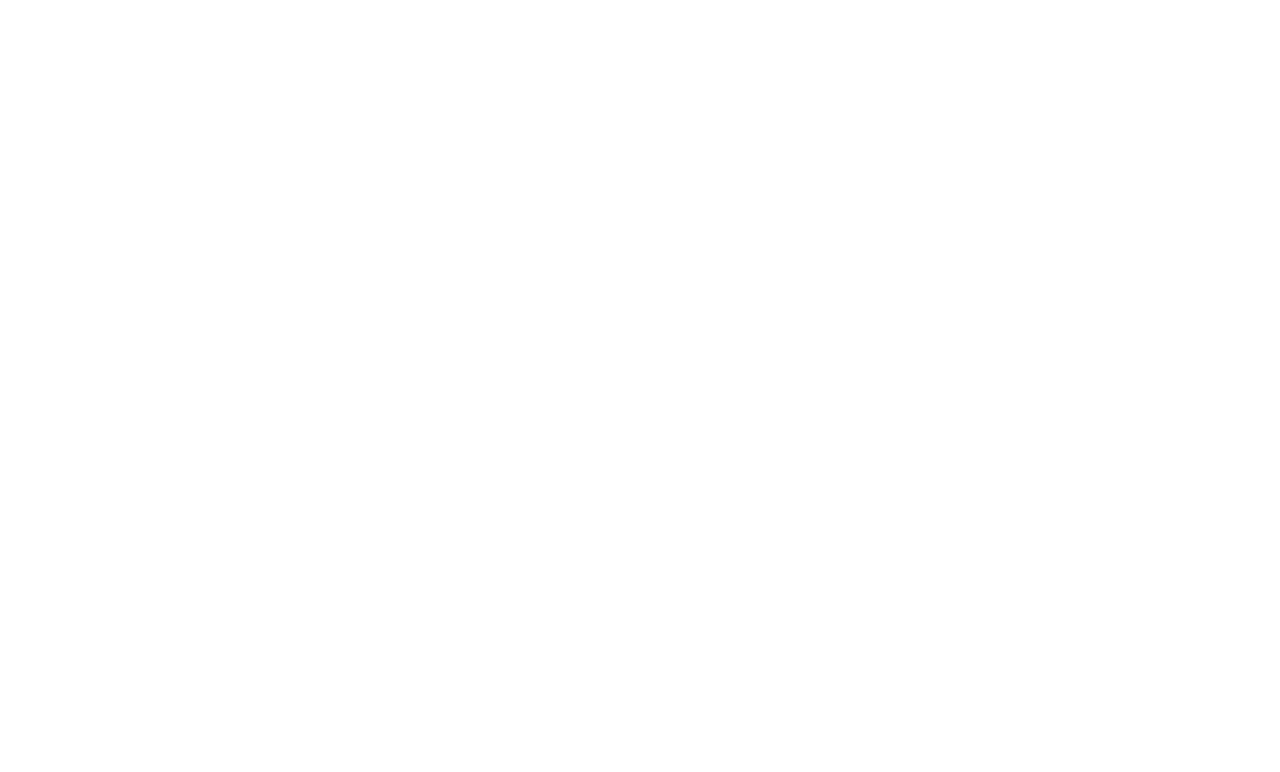
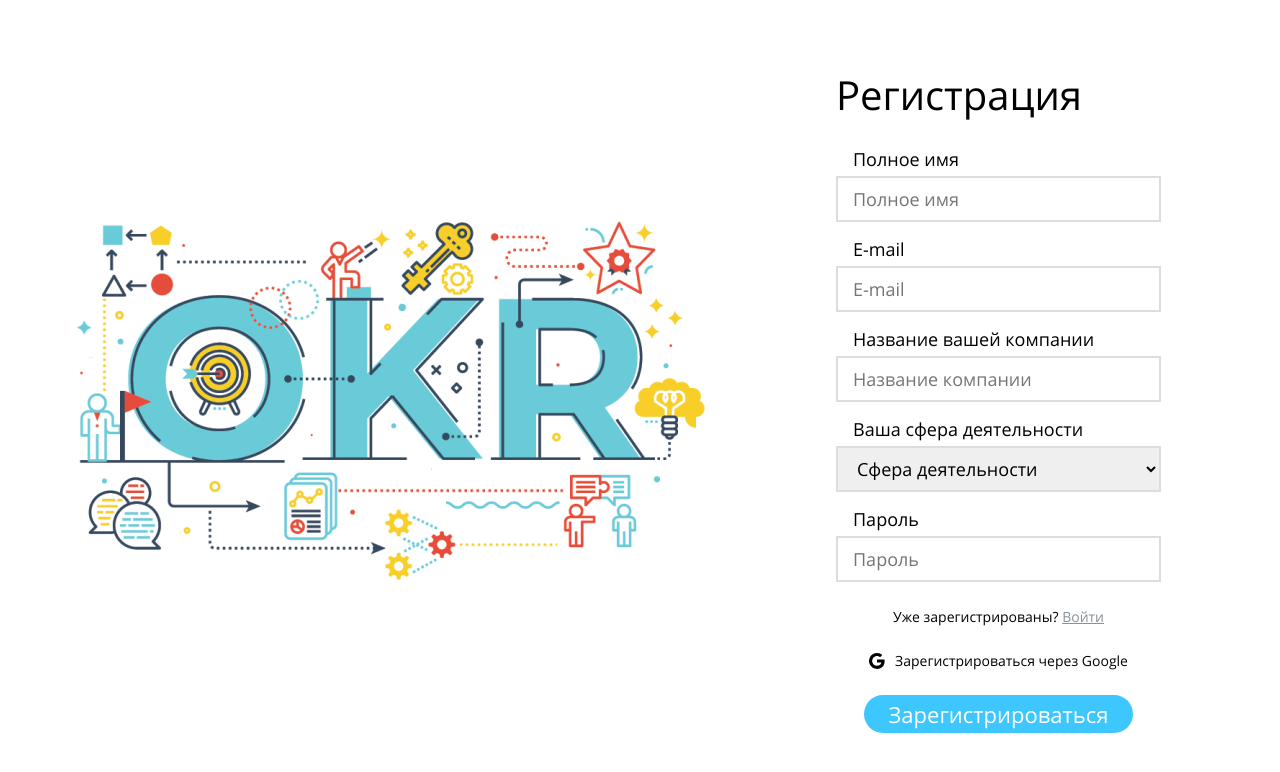
Before and after one commit to nikororo/OKR-methodology-CastoFront, a Vue app: page /signup in a window 1280 px wide. Shown: the top 772 px of the page. Built offline with nearby package versions, Linux system fonts and the light colour scheme.

Commit message:
markup-auth

```diff
--- a/src/App.vue
+++ b/src/App.vue
@@ -9,4 +9,21 @@
   margin: 0;
   padding: 0;
 }
+
+@font-face {
+    font-family: "Open Sans";
+    src: url("../public/OpenSans.ttf") format("truetype");
+    font-style: normal;
+    font-weight: normal;
+}
+
+#app, input, button, select {
+  font-family: 'Open Sans', sans-serif;
+  font-size: 18px;
+}
+
+input:active, input:focus, select:focus  {
+  outline: none;
+}
+
 </style>
--- /dev/null
+++ b/src/components/Signin.vue
@@ -0,0 +1,130 @@
+<template>
+	<div class="authorization">
+    <img alt="Okr" :src="`${publicPath}auth.png`">
+		<form v-on:submit.prevent="onLog">
+			<div class="authTitle">Вход</div>
+      <label for="signinEmail">E-mail</label>
+			<input id="signinEmail" v-model="email" v-bind:class="{error: this.$store.state.authHasError}" type="email" placeholder="E-mail" required/>
+      <label for="signinPass">Пароль</label>
+			<input id="signinPass" v-model="password" v-bind:class="{error: this.$store.state.authHasError}" type="password" placeholder="Пароль" required/>
+			<div class="errorMsg" v-if="this.$store.state.authHasError">Неверный email или пароль</div>
+      <div class="message">Еще не зарегистрированы? <router-link to="/signup">Создать аккаунт</router-link></div>
+      <div class="enterGoogle">
+        <svg width="16" height="16" viewBox="0 0 16 16" fill="none" xmlns="http://www.w3.org/2000/svg">
+          <path d="M0.850382 4.39371C2.1614 1.78937 4.85435 0 7.97252 0C10.1251 0 11.9234 0.788397 13.3052 2.07285L11.0552 4.26974C10.4794 3.72934 9.46956 3.08269 7.97252 3.08269C5.86424 3.08269 4.07487 4.47347 3.42815 6.39573C3.2687 6.89179 3.1713 7.42327 3.1713 7.97252C3.1713 8.52171 3.2687 9.05325 3.43701 9.54931C4.07487 11.4716 5.86424 12.8623 7.97252 12.8623C9.15951 12.8623 10.0631 12.5345 10.7363 12.065C11.7993 11.321 12.2777 10.2137 12.3662 9.47841H7.97252V6.51976H15.4578C15.5729 7.01582 15.6261 7.49417 15.6261 8.14968C15.6261 10.5769 14.758 12.6231 13.2521 14.0139C11.9322 15.2363 10.1251 15.945 7.97252 15.945C4.85435 15.945 2.1614 14.1556 0.850382 11.5513C0.310046 10.4705 0 9.25698 0 7.97252C0 6.68806 0.310046 5.47444 0.850382 4.39371Z" fill="black"/>
+        </svg>
+        <div class="message">Войдите при помощи аккаунта Google</div>
+      </div>
+			<button class="submit">Войти</button>
+		</form>
+	</div>
+</template>
+
+<script>
+
+export default {
+	name: 'Signin',
+	data: () => ({
+		email: '',
+		password: '',
+    publicPath: process.env.BASE_URL
+  }),
+
+  methods: {
+    onLog() {
+			//ВЫЗВАТЬ АВТОРИЗАЦИЮ С БЕКА,
+			// .then(() => {
+			// 	this.$store.commit('authCorr');
+      //  this.$router.push('/');
+			// })
+			// .catch(() => {
+			// 		this.$store.commit('authErr');
+			// });
+    },
+  }
+}
+</script>
+
+<style>
+.authorization {
+	min-height: 100vh;
+	display: flex;
+	align-items: center;
+	justify-content: center;
+}
+
+.authorization form {
+  min-width: 325px;
+  max-width: 325px;
+  padding-right: 45px;
+  margin-left: 130px;
+}
+
+.authorization .authTitle {
+  margin-bottom: 25px;
+  font-size: 40px;
+}
+
+.authorization input, .authorization select {
+  width: 100%;
+  height: 46px;
+  border: 2px solid #dddddd;
+  margin: 5px 0 15px;
+  padding-left: 15px;
+  box-sizing: border-box;
+}
+
+.authorization label {
+  margin-left: 17px;
+}
+
+.authorization .error {
+  border: 1.5px solid rgb(255, 112, 112);
+}
+
+.authorization .errorMsg {
+  color: #ff3838;
+  text-align: left;
+  margin-bottom: 15px;
+  font-size: 14px;
+}
+
+.authorization button {
+  outline: 0;
+  border-radius: 19px;
+  background-color: #3ec6ff;
+  border: none;
+  min-width: 200px;
+  padding: 4px 25px;
+  display: block;
+  margin: 0 auto;
+  color: #fff;
+  font-size: 22px;
+}
+
+.authorization button:hover {
+  background-color: #00adf7;
+}
+
+.authorization .message {
+  font-size: 14px;
+  margin-top: 10px;
+  text-align: center;
+}
+
+.authorization .enterGoogle {
+  display: flex;
+  flex-direction: row;
+  align-items: center;
+	justify-content: center;
+  margin: 25px 0;
+}
+
+.enterGoogle .message {
+  margin: 0 0 0 10px;
+}
+
+.authorization .message a {
+  color: #86919a;
+}
+</style>
--- /dev/null
+++ b/src/components/Signup.vue
@@ -0,0 +1,62 @@
+<template>
+	<div class="authorization">
+		<img alt="Okr" :src="`${publicPath}auth.png`">
+		<form v-on:submit.prevent="onReg" class="register-form">
+			<div class="authTitle">Регистрация</div>
+			<label for="signupFullName">Полное имя</label>
+			<input id="signupFullName" v-model="fullName" type="text" placeholder="Полное имя" required/>
+      <label for="signupEmail">E-mail</label>
+			<input id="signupEmail" v-model="email" v-bind:class="{error: this.$store.state.authHasError}" type="email" placeholder="E-mail" required/>
+      <label for="signupCompany">Название вашей компании</label>
+			<input id="signupCompany" v-model="company" type="text" placeholder="Название компании" required/>
+      <label for="signupActivity">Ваша сфера деятельности</label>
+			<div>
+				<select id="signupActivity" v-model="activity" required>
+					<option value disabled selected>Сфера деятельности</option>
+					<option value="it">IT</option>
+					<option selected value="marketing">Маркетинг</option>
+					<option value="hr">Кадровая служба</option>
+				</select>
+			</div>
+      <label for="signupPass">Пароль</label>
+			<input id="signupPass" v-model="password" v-bind:class="{error: this.$store.state.authHasError}" type="password" placeholder="Пароль" required/>
+      <div class="errorMsg" v-if="this.$store.state.authHasError">{{this.$store.state.errMsg}}</div>
+			<div class="message">Уже зарегистрированы? <router-link to="/signin">Войти</router-link></div>
+			<div class="enterGoogle">
+        <svg width="16" height="16" viewBox="0 0 16 16" fill="none" xmlns="http://www.w3.org/2000/svg">
+          <path d="M0.850382 4.39371C2.1614 1.78937 4.85435 0 7.97252 0C10.1251 0 11.9234 0.788397 13.3052 2.07285L11.0552 4.26974C10.4794 3.72934 9.46956 3.08269 7.97252 3.08269C5.86424 3.08269 4.07487 4.47347 3.42815 6.39573C3.2687 6.89179 3.1713 7.42327 3.1713 7.97252C3.1713 8.52171 3.2687 9.05325 3.43701 9.54931C4.07487 11.4716 5.86424 12.8623 7.97252 12.8623C9.15951 12.8623 10.0631 12.5345 10.7363 12.065C11.7993 11.321 12.2777 10.2137 12.3662 9.47841H7.97252V6.51976H15.4578C15.5729 7.01582 15.6261 7.49417 15.6261 8.14968C15.6261 10.5769 14.758 12.6231 13.2521 14.0139C11.9322 15.2363 10.1251 15.945 7.97252 15.945C4.85435 15.945 2.1614 14.1556 0.850382 11.5513C0.310046 10.4705 0 9.25698 0 7.97252C0 6.68806 0.310046 5.47444 0.850382 4.39371Z" fill="black"/>
+        </svg>
+        <div class="message">Зарегистрироваться через Google</div>
+      </div>
+      <button>Зарегистрироваться</button>
+    </form>
+	</div>
+</template>
+
+<script>
+
+export default {
+	name: 'Signup',
+	data: () => ({
+		email: '',
+		password: '',
+		company: '',
+		fullName: '',
+		activity: '',
+    publicPath: process.env.BASE_URL
+  }),
+
+  methods: {
+    onReg() {
+			//ВЫЗВАТЬ регистрацию С БЕКА,
+			// .then(() => {
+			// 	this.$store.commit('authCorr');
+      //  this.$router.push('/');
+			// })
+			// .catch(() => {
+			// 		this.$store.commit('authErr');
+			// });
+    },
+  }
+}
+</script>
--- a/src/router/index.js
+++ b/src/router/index.js
@@ -1,5 +1,7 @@
 import Vue from 'vue'
 import VueRouter from 'vue-router'
+import Signin from '../components/Signin.vue'
+import Signup from '../components/Signup.vue'
 
 Vue.use(VueRouter)
 
@@ -7,6 +9,16 @@
   {
     path: '/',
     name: 'Home'
+  },
+  {
+    path: '/signin',
+    name: 'Signin',
+    component: Signin
+  },
+  {
+    path: '/signup',
+    name: 'signup',
+    component: Signup
   },
 ]
 
--- a/src/store/index.js
+++ b/src/store/index.js
@@ -5,8 +5,18 @@
 
 export default new Vuex.Store({
   state: {
+    authHasError: false,
+    errMsg: '',
   },
   mutations: {
+    authErr: (state, error) => {
+      state.authHasError = true;
+      state.errMsg = error;
+    },
+    authCorr: (state) => {
+      state.authHasError = false;
+      //хранить токен юзера?
+    },
   },
   actions: {
   },
```
Also changed, not shown: public/OpenSans.ttf (added), public/auth.png (added).
